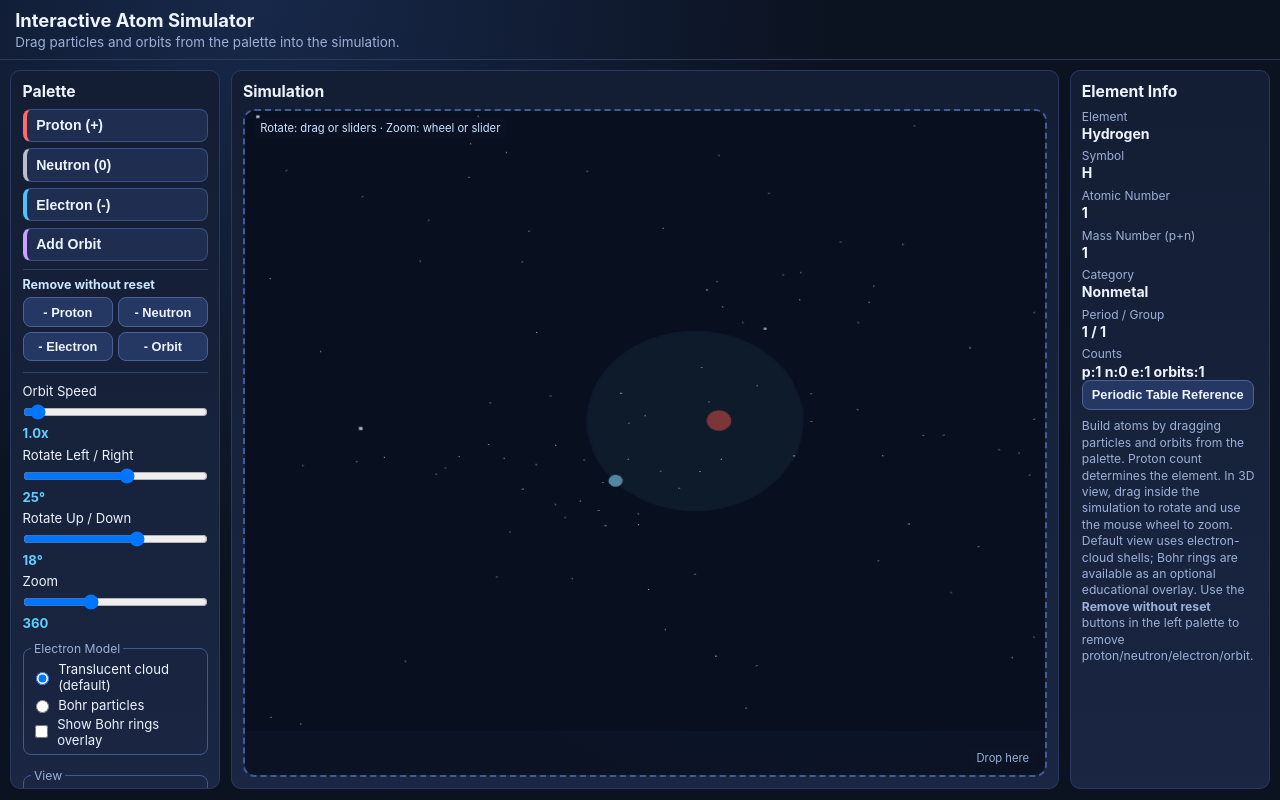
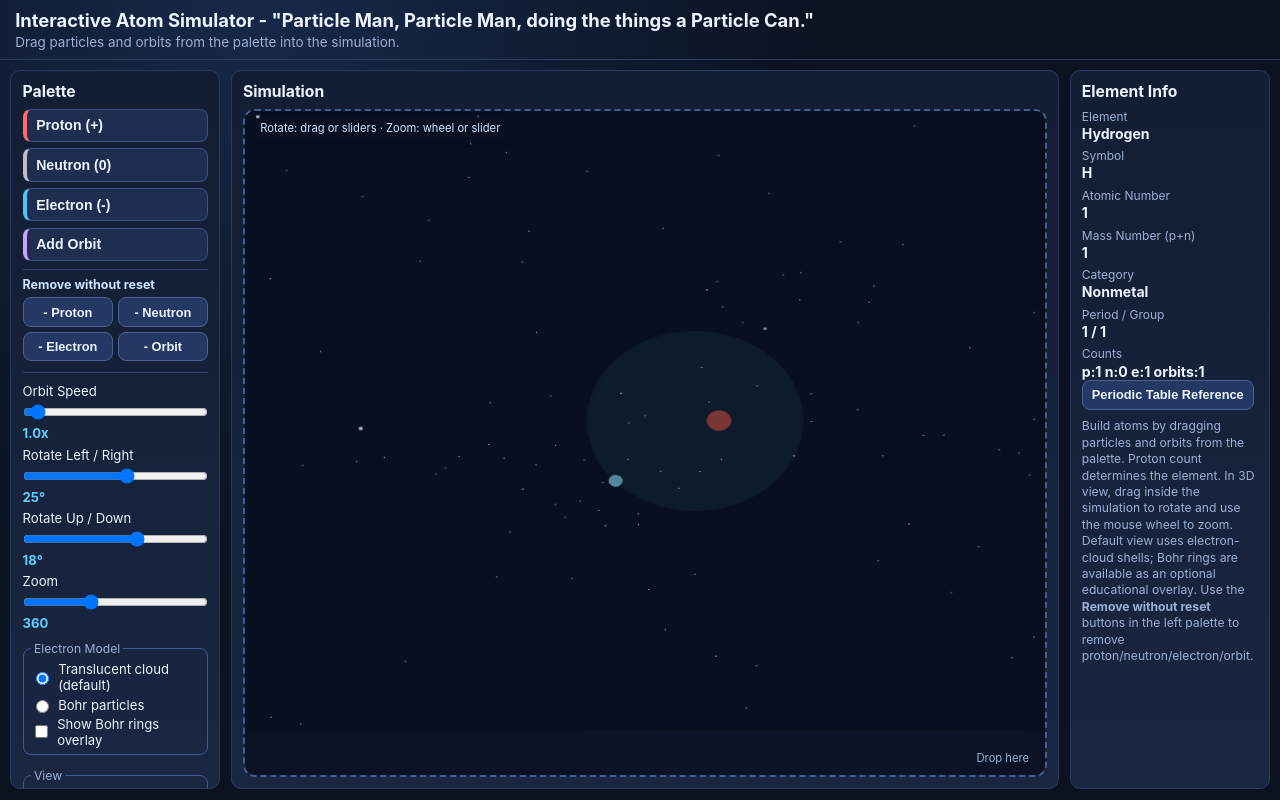
Before and after one commit to bobdude247/atom-simulator, a plain HTML site: page index.html in a window 1280 px wide. Drawn offline with nearby package versions, Linux system fonts and the light colour scheme; animation ran at ten frames a second.

Commit message:
AddMotto

```diff
--- a/index.html
+++ b/index.html
@@ -8,7 +8,7 @@
   </head>
   <body>
     <header class="app-header">
-      <h1>Interactive Atom Simulator</h1>
+      <h1>Interactive Atom Simulator - "Particle Man, Particle Man, doing the things a  Particle Can."</h1>
       <p>Drag particles and orbits from the palette into the simulation.</p>
     </header>
 
```
